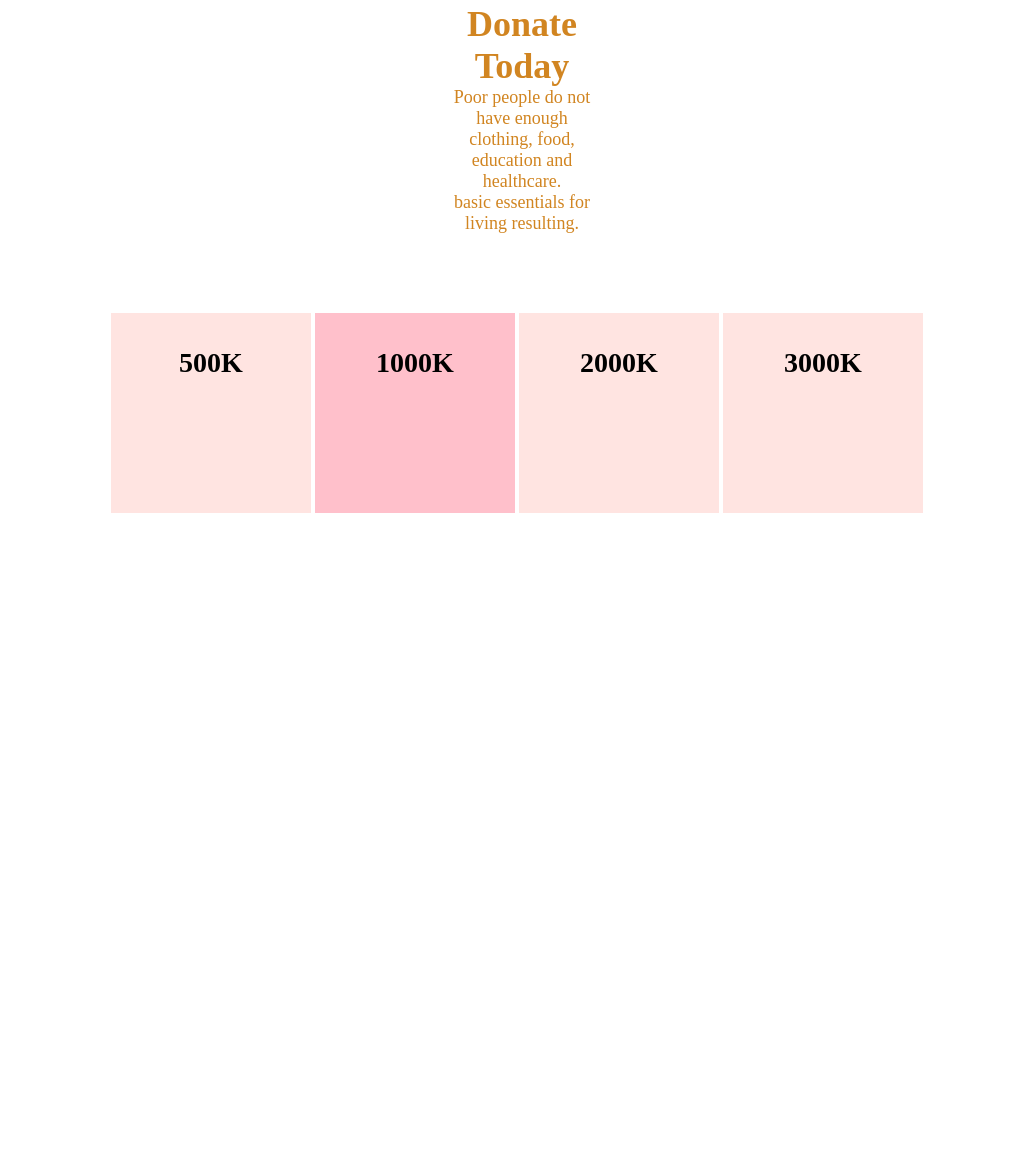
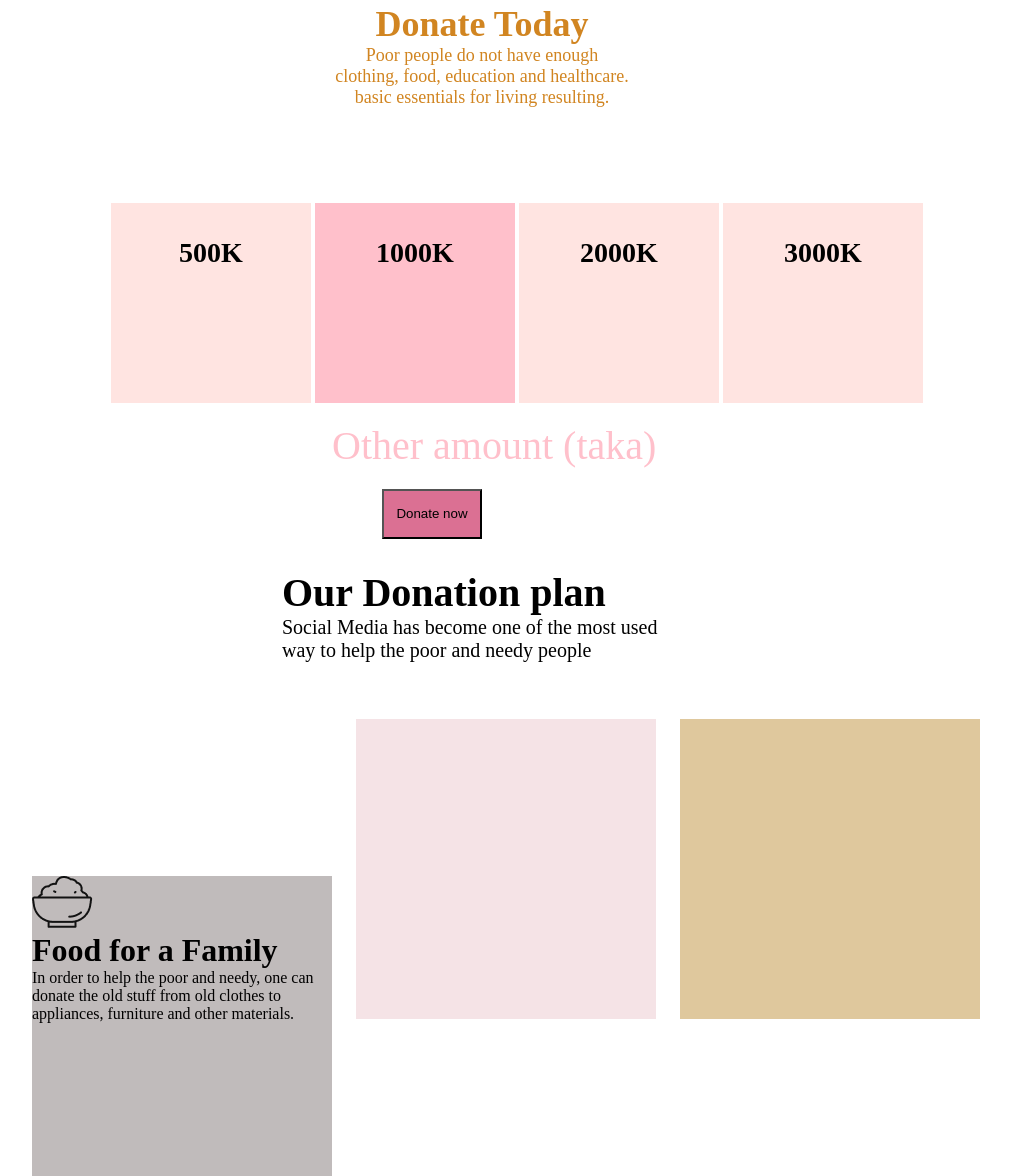
Before and after one commit to mohosinaaruba/Donation1, a plain HTML site: page index.html in a window 1280 px wide. Shown: the part 847-2023 px from the top of the page, without its empty margins (118-1129 px from the left). Before the commit the page ends 1379 px from the top, so only its background shows below. Drawn offline with Linux system fonts and the light colour scheme.

Commit message:
added box

```diff
--- a/index.html
+++ b/index.html
@@ -21,7 +21,7 @@
   </div>
   <div class="small">
     <h1> Donate  Today</h1>
-    <p>Poor people do not have  enough clothing, food, education and healthcare.<br>
+    <p>Poor people do not have enough clothing, food, education and healthcare.<br>
          basic essentials for living resulting.</p>
   </div>
       <div class="box1"></div>
@@ -33,6 +33,18 @@
   <div class="box2">1000k</div>
   <div class="box3">2000k</div>
   <div class="box4">3000k</div>
-
+  <p class="ud">Other amount (taka)</p>
+  <button class="box5"> Donate now</button>
+  <div class="box6">
+    <h1> Our Donation plan</h1>
+    <p> Social Media has become one of the most used way to help the poor and needy people</p>
+  </div>
+  <div class="box7">
+    <img src="images/food.png" alt="">
+  <h1>Food for a Family</h1>
+   <p>In order to help the poor and needy, one can donate
+     the old stuff from old clothes to appliances, furniture and other materials.</p> </div>
+  <div class="box8"></div>
+  <div class="box9"></div>
 </body>
 </html>
--- a/style.css
+++ b/style.css
@@ -29,9 +29,9 @@
     border-radius: 10px;
 }
 .small{
-     height: 150px;
-     width: 150px;
-     margin-left: auto;
+     height: 40px;
+     width: 300px;
+     margin-left: 450px;
      margin-right: auto;
      color: rgb(209, 133, 33);
      font-size: large;
@@ -167,3 +167,49 @@
     .box4{
         margin-bottom: var(--gap);
     }
+    .ud{
+        text-underline-position: below;
+        font-size: 40px;
+        color: pink;
+        margin-left: 450px;
+        margin-bottom: 20px;
+        border-bottom: 2px black;
+    }
+    .box5{
+        display: block;
+        width: 100px;
+        height: 50px;
+        background-color: palevioletred;
+        margin-left: 500px;
+
+    }
+  .box6{
+    height: 150px;
+    width: 400px;
+    font-size: 20px;
+    margin-top: 30px;
+    margin-left: 400px;
+  }
+  .box7{
+    height: 300px;
+    width: 300px;
+    display: inline-block;
+    background-color: rgb(192, 187, 187);
+    margin-left: 150px;
+  }
+
+  .box8{
+    height: 300px;
+    width: 300px;
+    display: inline-block;
+    background-color: rgb(245, 227, 230);
+    margin-left: 20px;
+  }
+
+  .box9{
+    height: 300px;
+    width: 300px;
+    display: inline-block;
+    background-color: rgb(223, 200, 157);
+    margin-left: 20px;
+  }
```
Also changed, not shown: images/food.png (added).
